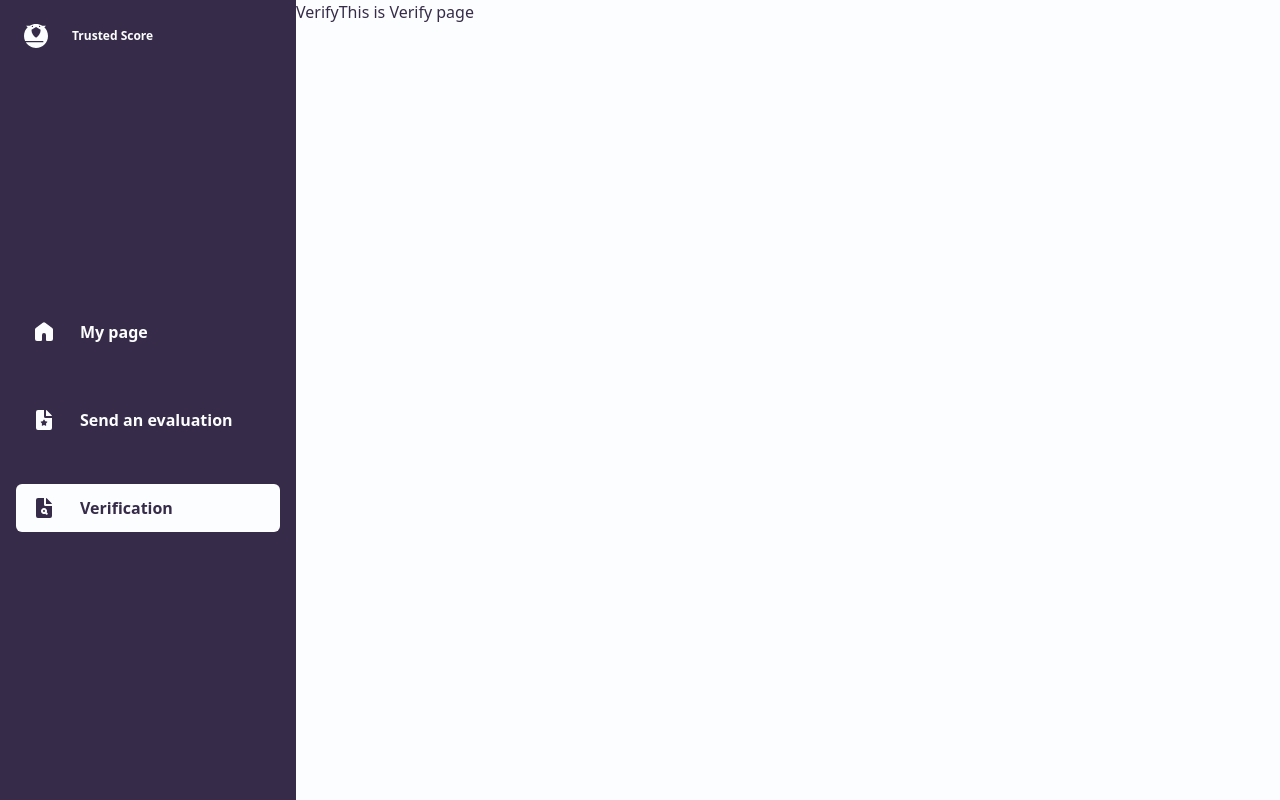
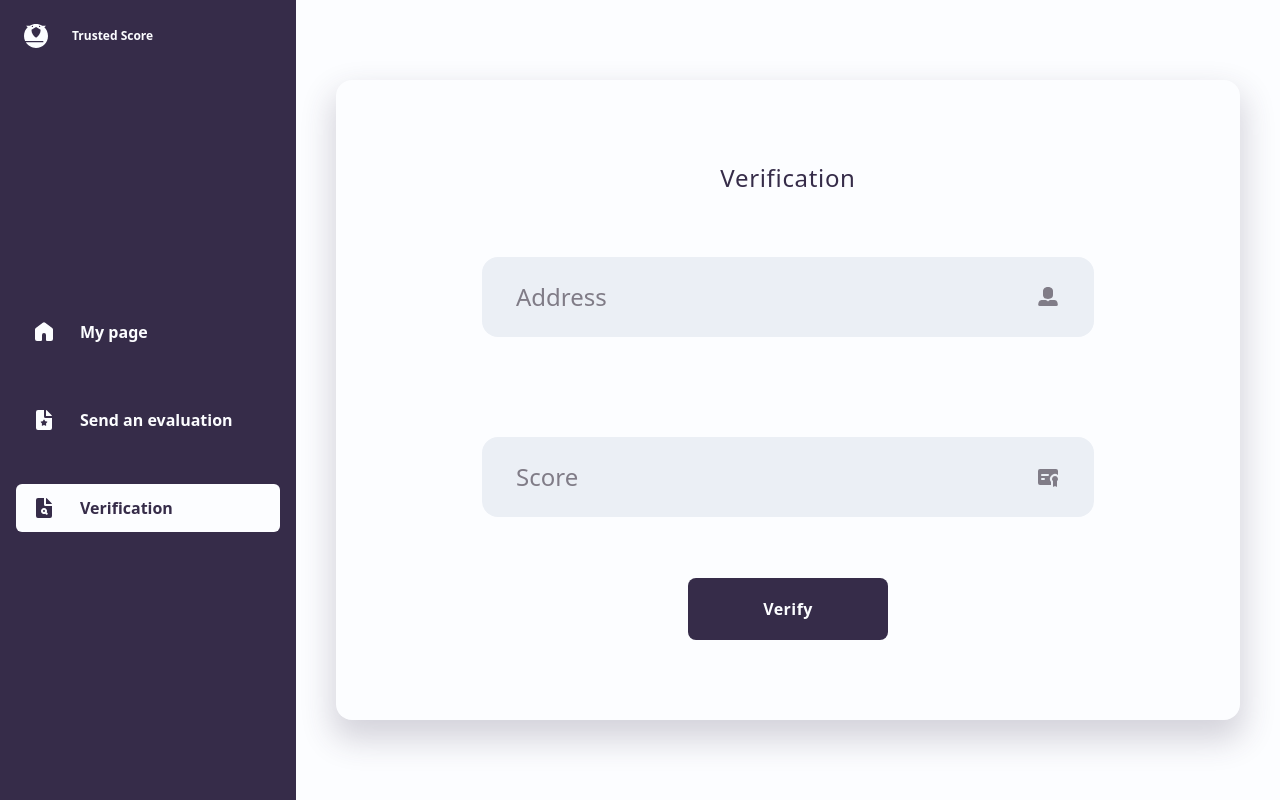
Before and after one commit to ShapeProject/circuit_breaker, a Next.js app in the folder pkgs/frontend/: page /verify in a window 1280 px wide. Built offline with nearby package versions, Linux system fonts and the light colour scheme.

Commit message:
Change Design

```diff
--- a/pkgs/frontend/components/Icons/AddressIcon.tsx
+++ b/pkgs/frontend/components/Icons/AddressIcon.tsx
@@ -1,4 +1,4 @@
-const EvaluateIcon = (
+const AddressIcon = (
     props: JSX.IntrinsicAttributes & React.SVGProps<SVGSVGElement>
 ) => (
     <svg xmlns='http://www.w3.org/2000/svg' width='24px' height='24px' {...props}>
@@ -8,4 +8,4 @@ const EvaluateIcon = (
 </svg>
 );
 
-export default EvaluateIcon;
+export default AddressIcon;
--- /dev/null
+++ b/pkgs/frontend/components/Icons/ScoreIcon.tsx
@@ -0,0 +1,11 @@
+const EvaluateIcon = (
+    props: JSX.IntrinsicAttributes & React.SVGProps<SVGSVGElement>
+) => (
+    <svg xmlns='http://www.w3.org/2000/svg' width='24px' height='24px' {...props}>
+        <g fill-rule='evenodd'>
+            <path d='M19 11a3 3 0 0 1 2 5.236v4.955a.5.5 0 0 1-.724.447L19 21l-1.276.638a.5.5 0 0 1-.724-.447v-4.955A3 3 0 0 1 19 11Zm1-7a2 2 0 0 1 2 2v4a5 5 0 0 0-7 7v3H4a2 2 0 0 1-2-2V6a2 2 0 0 1 2-2h16ZM8 13H6a1 1 0 1 0 0 2h2a1 1 0 1 0 0-2Zm4-4H6a1 1 0 0 0-.117 1.993L6 11h6a1 1 0 0 0 .117-1.993L12 9Z' />
+        </g>
+    </svg>
+);
+
+export default EvaluateIcon;
--- a/pkgs/frontend/components/input.tsx
+++ /dev/null
@@ -1,45 +0,0 @@
-import React from "react";
-import AddressIcon from "@/components/Icons/AddressIcon";
-
-type InputProps = {
-    labelText: string;
-    type: string;
-    autoCorrect: string;
-    autoCapitalize: string;
-    autoComplete: string;
-};
-
-const Input: React.FC<InputProps> = ({
-    labelText,
-    type,
-    autoCorrect,
-    autoCapitalize,
-    autoComplete,
-}) => {
-    return (
-        <label>
-            <div className="w-fit rounded-2xl border-2 border-Input30">
-                <div className="w-fit rounded-2xl px-8 py-4 b/g-Input30 border-2 border-Input10">
-                    <div className="flex flex-row items-center space-x-2">
-                        <div className="flex flex-col space-y-4 text-left">
-                            <span className="text-Input10 text-InputLabelFocus">
-                                {labelText}
-                            </span>
-                            <input
-                                className="h-4 text-Input bg-transparent align-middle border-0 outline-0"
-                                placeholder=""
-                                type={type}
-                                autoCorrect={autoCorrect}
-                                autoCapitalize={autoCapitalize}
-                                autoComplete={autoComplete}
-                            />
-                        </div>
-                        <AddressIcon className="fill-Primary10" />
-                    </div>
-                </div>
-            </div>
-        </label>
-    );
-};
-
-export default Input;
--- /dev/null
+++ b/pkgs/frontend/components/input/icons.tsx
@@ -0,0 +1,24 @@
+import AddressIcon from '@/components/Icons/AddressIcon';
+import ScoreIcon from '@/components/Icons/ScoreIcon';
+
+const icons = {AddressIcon, ScoreIcon};
+
+type Name = keyof typeof icons;
+
+type Props = {
+    name: Name
+    size?: number
+    className?: string
+};
+
+const DEFAULT_SIZE = 24;
+
+export function Icon({ name, size = DEFAULT_SIZE, className } : Props) {
+    const SvgComponent = icons[name]
+
+    return (
+        <SvgComponent
+        style = {{ height: `${size}px`, width: `${size}px`}}
+        className={className} />
+    );
+};
--- /dev/null
+++ b/pkgs/frontend/components/input/input.tsx
@@ -0,0 +1,83 @@
+import React, { useState } from "react";
+import { Icon } from "./icons";
+
+type InputProps = {
+  labelText: string;
+  id: string;
+  type: string;
+  autoCorrect: string;
+  autoCapitalize: string;
+  autoComplete: string;
+  icon: string;
+};
+
+const Input: React.FC<InputProps> = ({
+  labelText,
+  id,
+  type,
+  autoCorrect,
+  autoCapitalize,
+  autoComplete,
+  icon
+}) => {
+  const [inputValue, setInputValue] = useState("");
+  const [isInputFocused, setIsInputFocused] = useState(false);
+
+  const handleInputFocus = () => {
+    setIsInputFocused(true);
+  };
+
+  const handleInputChange = (e: React.ChangeEvent<HTMLInputElement>) => {
+    setInputValue(e.target.value);
+  };
+
+  return (
+    <div>
+      <label htmlFor={id}>
+        <div
+          className={`w-fit rounded-2xl border-2 ${isInputFocused ? "border-Input30" : "border-transparent"
+            }`}
+        >
+          <div
+            className={`w-fit rounded-2xl px-8 py-4 border-2 ${isInputFocused
+              ? "bg-white border-Input10"
+              : "bg-Input30 border-transparent"
+              }`}
+          >
+            <div className="flex flex-row items-center space-x-2">
+              <div className="relative h-11 flex text-left">
+                <span
+                  className={`absolute ${isInputFocused
+                    ? "-top-1 text-InputLabelFocus text-Input10"
+                    : inputValue
+                      ? "-top-1 text-InputLabelFocus text-Input20"
+                      : "top-1/2 -translate-y-1/2 text-InputLabel text-Input20"
+                    }`}
+                >
+                  {labelText}
+                </span>
+                <div className="relative h-8 w-InputWidth">
+                  <input
+                    className={`absolute -bottom-5 text-Input bg-transparent border-0 outline-0`}
+                    id={id}
+                    type={type}
+                    autoCorrect={autoCorrect}
+                    autoCapitalize={autoCapitalize}
+                    autoComplete={autoComplete}
+                    onFocus={handleInputFocus}
+                    onBlur={() => setIsInputFocused(false)}
+                    value={inputValue}
+                    onChange={handleInputChange}
+                  />
+                </div>
+              </div>
+              <Icon name={icon} className={`${isInputFocused ? "fill-Primary10" : "fill-Input20"}`} />
+            </div>
+          </div>
+        </div>
+      </label>
+    </div>
+  );
+};
+
+export default Input;
--- a/pkgs/frontend/pages/evaluate.tsx
+++ b/pkgs/frontend/pages/evaluate.tsx
@@ -1,21 +1,32 @@
 import { NavigationSidebar } from "@/components/navigation/navigationSidebar";
-import Input from "@/components/input";
+import Input from "@/components/input/input";
 
 export default function Evaluate() {
   return (
     <div className="h-screen w-screen flex flex-row bg-white">
       <NavigationSidebar />
       <div className="h-full w-full px-10 py-20 bg-white ">
-        <div className="h-full w-full rounded-2xl py-20 text-center shadow-lg">
+        <div className="h-full w-full rounded-2xl flex flex-col justify-between py-20 text-center shadow-lg">
           <h1 className="text-Primary10 text-Title">Send an evaluate</h1>
 
-          <div className="w-fit">
+          <div className="w-fit m-auto space-y-24">
             <Input
-              labelText="Adress"
+              labelText="Address"
+              id="Address"
               type="text"
               autoCorrect="off"
               autoCapitalize="off"
               autoComplete="off"
+              icon="AddressIcon"
+            />
+            <Input
+              labelText="Score"
+              id="Score"
+              type="text"
+              autoCorrect="off"
+              autoCapitalize="off"
+              autoComplete="off"
+              icon="ScoreIcon"
             />
           </div>
 
--- a/pkgs/frontend/pages/my-page.tsx
+++ b/pkgs/frontend/pages/my-page.tsx
@@ -5,8 +5,37 @@ export default function MyPage() {
   return (
     <div className="h-screen w-screen flex flex-row">
       <NavigationSidebar />
-      <h1>My Page</h1>
-      <p>This is my page</p>
+      <div className="h-full w-full flex flex-row px-10">
+        <div className="w-fit rounded-t-2xl flex flex-col space-x-14 px-10 py-14 bg-white shadow-lg">
+          <h1 className="text-Title">My Page</h1>
+          <div>
+            <div>
+              <span>Total Score</span>
+              <span>1,105</span>
+            </div>
+            <div>
+              <span>Received</span>
+              <span>13</span>
+            </div>
+          </div>
+          <div>★★★★★</div>
+        </div>
+        <div className="relative p-10 [&_div]:flex [&_div]:justify-center [&_div]:items-center">
+          <div className="h-full aspect-square rounded-full bg-Gray30">
+            <div className="h-68pct aspect-square rounded-full bg-white shadow-md">
+              <div className="h-89pct aspect-square rounded-full border-40 border-Gray20 border-dashed">
+                <div className="h-92pct aspect-square rounded-full border-24 border-Gray20">
+                <div className="h-92pct aspect-square rounded-full border-12 border-Gray20">
+                  <div className="h-92pct aspect-square rounded-full bg-Primary10 shadow-lg">
+                    <span className="font-mono text-AvgScore text-white">85</span>
+                  </div>
+                </div>
+                </div>
+              </div>
+            </div>
+          </div>
+        </div>
+      </div>
     </div>
   );
 }
--- a/pkgs/frontend/pages/verify.tsx
+++ b/pkgs/frontend/pages/verify.tsx
@@ -1,11 +1,44 @@
 import { NavigationSidebar } from "@/components/navigation/navigationSidebar";
+import Input from "@/components/input/input";
 
 export default function Verify() {
   return (
-    <div className="h-screen w-screen flex flex-row">
+    <div className="h-screen w-screen flex flex-row bg-white">
       <NavigationSidebar />
-      <h1>Verify</h1>
-      <p>This is Verify page</p>
+      <div className="h-full w-full px-10 py-20 bg-white ">
+        <div className="h-full w-full rounded-2xl flex flex-col justify-between py-20 text-center shadow-lg">
+          <h1 className="text-Primary10 text-Title">Verification</h1>
+
+          <div className="w-fit m-auto space-y-24">
+            <Input
+              labelText="Address"
+              id="Address"
+              type="text"
+              autoCorrect="off"
+              autoCapitalize="off"
+              autoComplete="off"
+              icon="AddressIcon"
+            />
+            <Input
+              labelText="Score"
+              id="Score"
+              type="text"
+              autoCorrect="off"
+              autoCapitalize="off"
+              autoComplete="off"
+              icon="ScoreIcon"
+            />
+          </div>
+
+          <div>
+            <button className="group rounded-lg bg-Primary10 border-2 border-transparent hover:bg-Primary20 active:bg-Primary30 focus-visible:border-black disabled:bg-Primary40">
+              <div className="rounded-lg px-18 py-4 border border-transparent group-focus-visible:border-white">
+                <span className="text-Button text-white">Verify</span>
+              </div>
+            </button>
+          </div>
+        </div>
+      </div>
     </div>
   );
 }
--- a/pkgs/frontend/tailwind.config.js
+++ b/pkgs/frontend/tailwind.config.js
@@ -7,13 +7,22 @@ module.exports = {
   ],
   theme: {
     extend: {
+      width: {
+        'InputWidth': '512px',
+      },
+
       spacing: {
         18: "72px",
         26: "104px",
+
+        "68pct": "68%",
+        "89pct": "89%",
+        "92pct": "92%",
       },
 
       fontFamily: {
         sans: ["Noto Sans"],
+        mono: ["Noto Sans Mono"],
       },
 
       fontSize: {
@@ -28,14 +37,15 @@ module.exports = {
         }],
         "Input": ['1.5rem', {
           fontWeight: '400',
-          lineHeight: '1rem',
         }],
         "InputLabel": ['1.5rem', {
           fontWeight: '400',
         }],
         "InputLabelFocus": ['0.9rem', {
           fontWeight: '400',
-          lineHeight: '0.625rem',
+        }],
+        "AvgScore": ['8rem', {
+          fontWeight: '500',
         }],
       },
 
@@ -47,6 +57,9 @@ module.exports = {
         Input10: "#144F99",
         Input20: "#807C87",
         Input30: "#EBEFF5",
+        Gray10: "#DCDBE2",
+        Gray20: "#ECECF1",
+        Gray30: "#F9F9FA",
         "white": "#FCFDFF",
         "pink-700": "#C3ABC2",
         "blue-400": "#6AA3EB",
@@ -64,9 +77,13 @@ module.exports = {
 
       borderWidth: {
         3: "3px",
+        12: "12px",
+        24: "24px",
+        40: "40px",
       },
 
       boxShadow: {
+        'md': '6px 6px 8px 0 rgba(220, 219, 226, 0.24)',
         'lg': '0 16px 32px 4px rgba(54, 44, 73, 0.2)',
       },
     },
```
Also changed, not shown: pkgs/frontend/public/icons/certificate_2_fill.svg (deleted), pkgs/frontend/public/icons/user_5_fill.svg (deleted).
